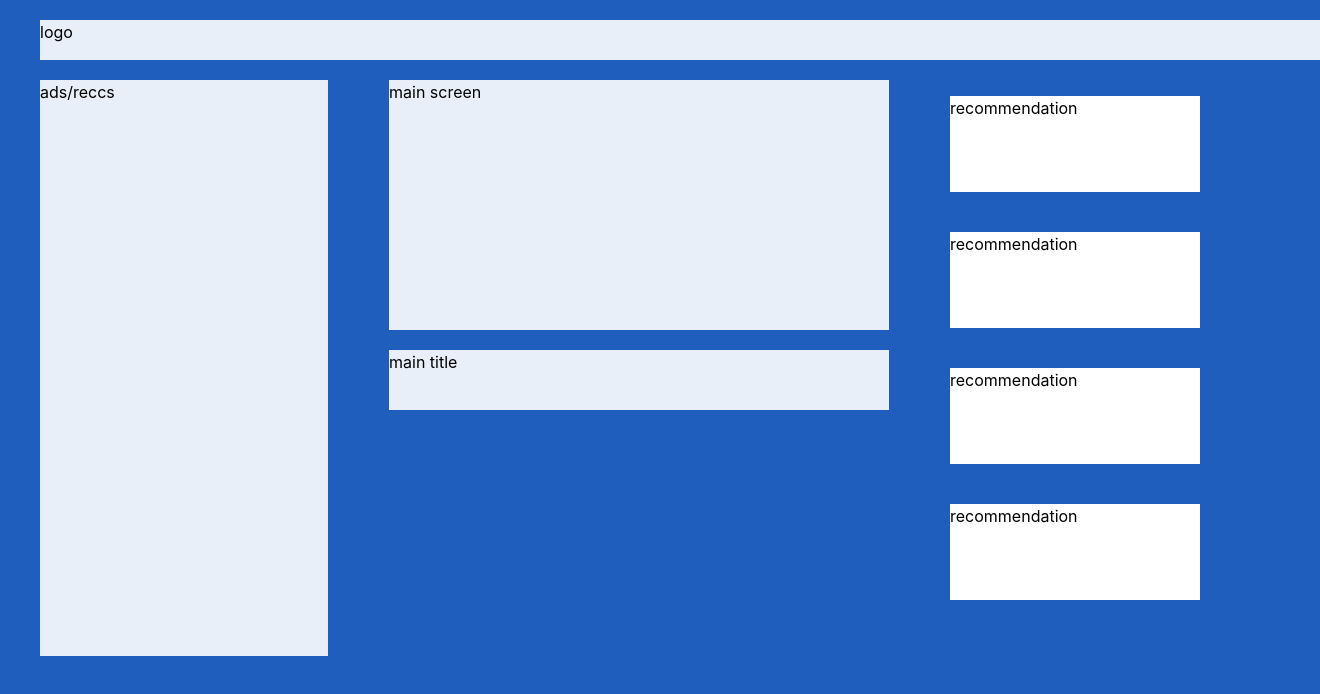
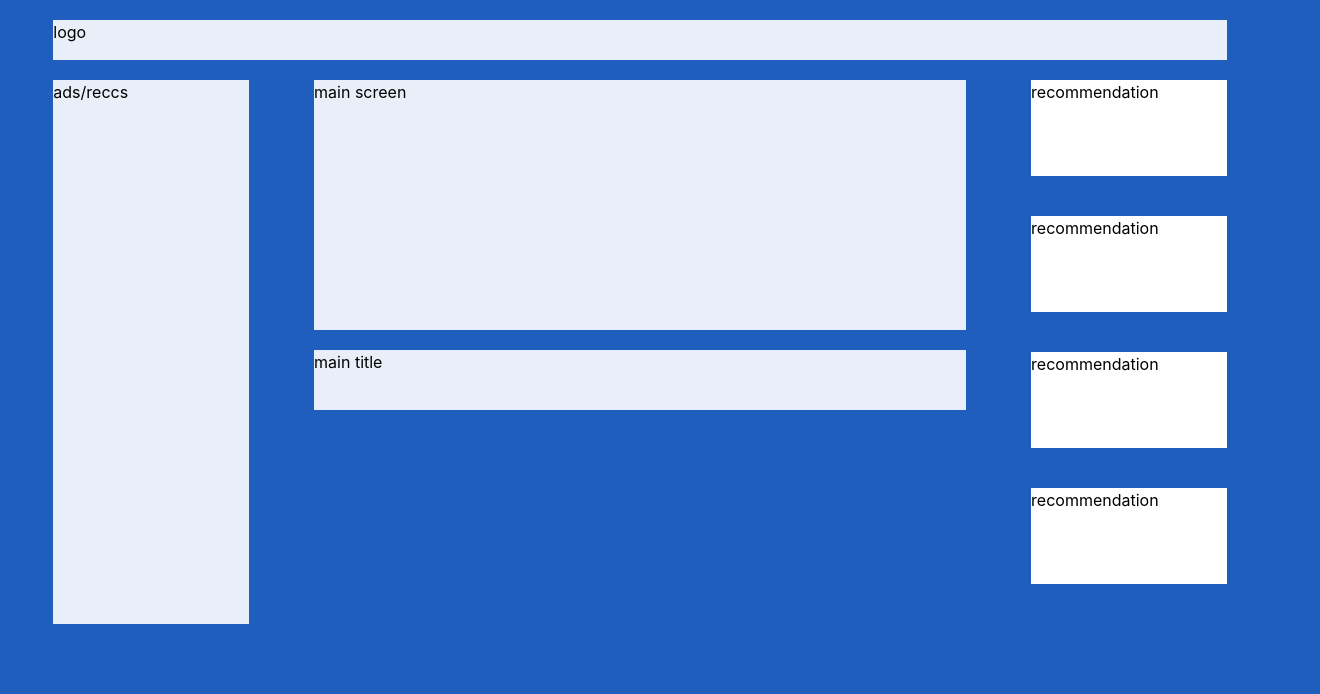
Before and after one commit to beshimir/cs413_project, a React (Create React App) app: page / in a window 1280 px wide. Shown: the top 694 px of the page, 1320 px wide, since content can reach past the window. Built offline with nearby package versions, Linux system fonts and the light colour scheme.

Commit message:
modified:   src/App.css 	modified:   src/App.js

```diff
--- a/src/App.css
+++ b/src/App.css
@@ -34,28 +34,11 @@ body {
 .ads-height {
 	height: auto;
 }
-.posts {
-	max-width: 500px;
-}
+
 .post-height {
 	height: 250px;
 }
-.post-width {
-	max-width: 400px;
-}
+
 .like-height {
 	height: 60px;
 }
-.reccs {
-  max-width: 300px;
-}
-.recommendations {
-	max-width: 9999px;
-}
-
-@media only screen and (max-width: 1024px) {
-
-}
-	.recommendations {
-		max-width: 250px;
-	}
--- a/src/App.js
+++ b/src/App.js
@@ -28,45 +28,63 @@ function App() {
 
   return (
     <>
-			<section className="title-container w-screen my-5 mx-5 xl:mx-10">
-				<div className="title h-10">
-          			logo
-        		</div>
+			<section className="mx-auto w-11/12 my-5">
+
+				<div className="title h-10 w-full">logo</div>
+
 			</section>
-
-			<section className="flex flex-col lg:flex-row post-container h-100 px-5 mb-10 xl:px-10 w-full lg:justify-between">
-				<div className="hidden lg:flex lg:flex-column ads lg:ads-height lg:w-48 xl:w-72">
-					ads/reccs
-				</div>
-
-				<div className="flex flex-col posts w-full mx-auto">
-					<div className="post post-height w-full mb-5">
-            			main screen
-          			</div>
-					<div className="like like-height w-full mb-10">
-						main title
-					</div>
-				</div>
-
-      <dir className="recommendations w-full p-0 flex flex-row lg:flex-col flex-wrap lg:flex-nowrap justify-between mx-auto lg:mx-0 lg:mr-10">
-        <div className="reccs w-full sm:w-5/12 lg:w-full h-40 lg:h-24 bg-white mb-10">
-          recommendation
-        </div>
-        <div className="reccs w-full sm:w-5/12 lg:w-full h-40 lg:h-24 bg-white mb-10">
-          recommendation
-        </div>
-        <div className="reccs w-full sm:w-5/12 lg:w-full h-40 lg:h-24 bg-white mb-10">
-          recommendation
-        </div>
-        <div className="reccs w-full sm:w-5/12 lg:w-full h-40 lg:h-24 bg-white mb-10">
-          recommendation
-        </div>
-      </dir>
 
 
 
+			<section className="flex flex-col mx-auto lg:flex-row h-100 mb-10 w-11/12 lg:justify-between">
 
-      		</section>
+				<div className="hidden lg:flex lg:flex-column ads lg:ads-height w-2/12">
+
+					ads/reccs
+
+				</div>
+
+
+
+				<div className="posts mx-auto w-11/12 lg:w-8/12">
+
+					<div className="post post-height lg:w-10/12 mb-5 mx-auto">main screen</div>
+
+					<div className="like like-height lg:w-10/12 mb-10 mx-auto">main title</div>
+
+				</div>
+
+
+
+				<div className="recommendations w-8/12 sm:w-11/12 lg:w-2/12 p-0 flex flex-row lg:flex-col flex-wrap lg:flex-nowrap justify-between mx-auto lg:mx-0">
+
+					<div className="reccs w-full sm:w-5/12 lg:w-full h-40 lg:h-24 bg-white mb-10">
+
+						recommendation
+
+					</div>
+
+					<div className="reccs w-full sm:w-5/12 lg:w-full h-40 lg:h-24 bg-white mb-10">
+
+						recommendation
+
+					</div>
+
+					<div className="reccs w-full sm:w-5/12 lg:w-full h-40 lg:h-24 bg-white mb-10">
+
+						recommendation
+
+					</div>
+
+					<div className="reccs w-full sm:w-5/12 lg:w-full h-40 lg:h-24 bg-white mb-10">
+
+						recommendation
+
+					</div>
+
+				</div>
+
+			</section>
 		</>
   );
 }
```
